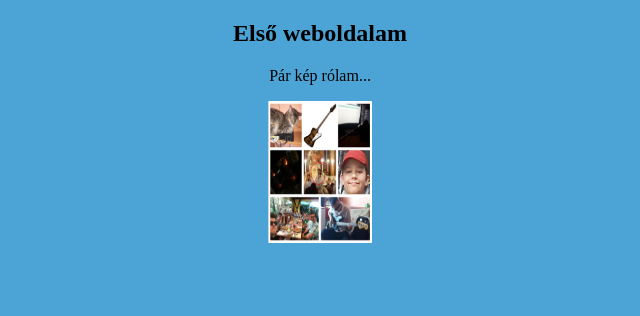
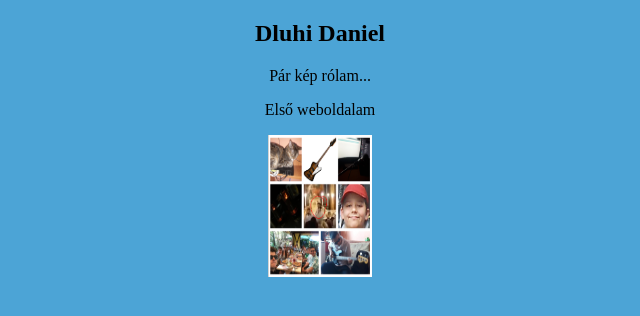
Before and after one commit to randomUSR56/First, a plain HTML site: page index.html in a window 1280 px wide. Shown: the whole page, without its empty margins (320-960 px from the left). Drawn offline with Linux system fonts and the light colour scheme.

Commit message:
Update index.html

```diff
--- a/index.html
+++ b/index.html
@@ -6,10 +6,11 @@
 
     <body>
         <center>
-            <h2>Első weboldalam</h2>
+            <h2>Dluhi Daniel</h2>
             <p>Pár kép rólam...<p>
+            <p>Első weboldalam<p>
 
-            <img src="https://randomusr56.github.io/First/kollazs.png" alt="Collage" width="104" height="142">
+            <img src="https://randomusr56.github.io/First/kollazs.png" alt="Collage kep rolam!" width="104" height="142">
         </center>
     </body>
 
```
